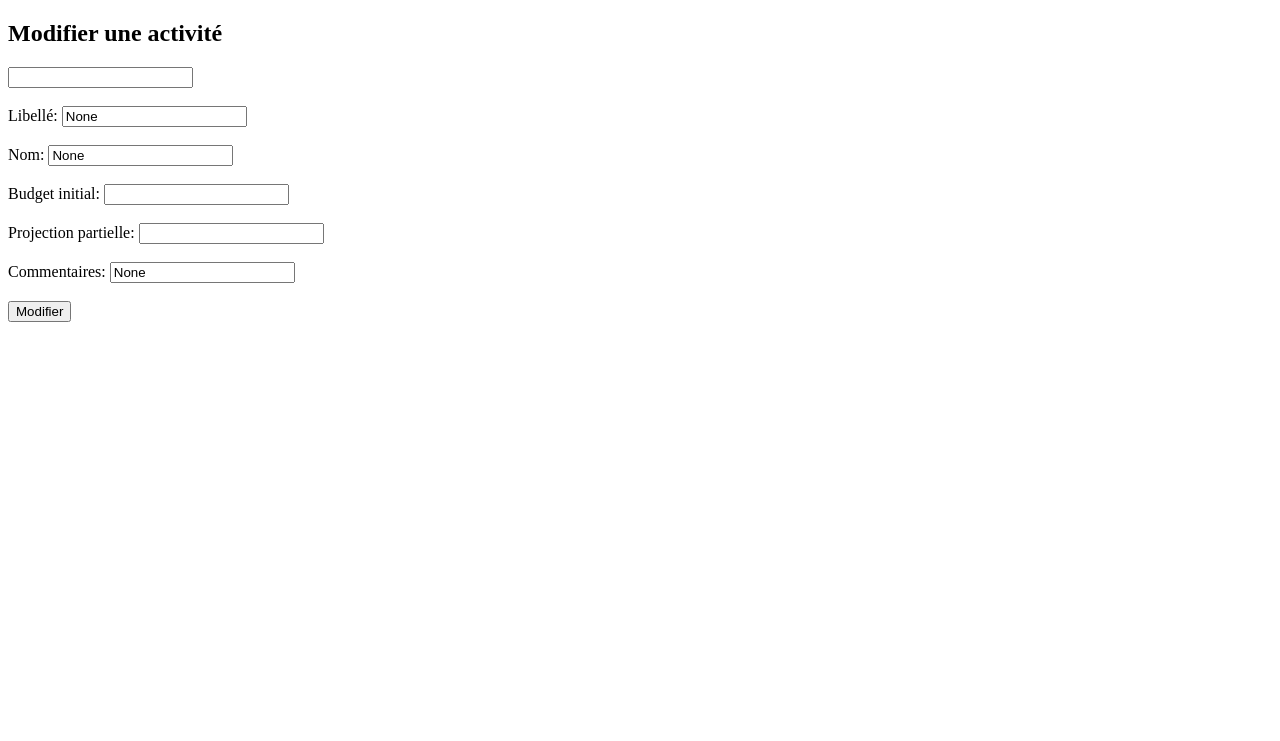
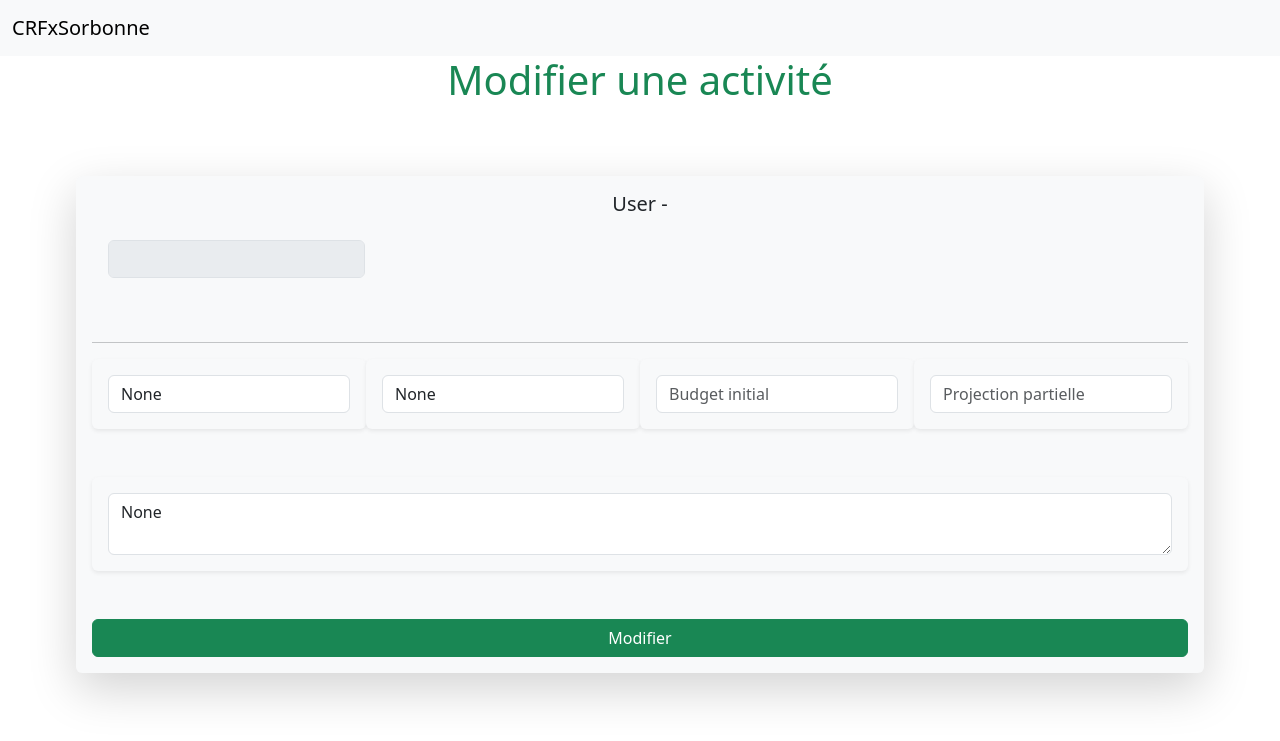
Before and after one commit to Mohand-Arezki-BRANECI/BudgetTrackingApp, a Django app: page /modify_activity_form/ in a window 1280 px wide. Shown: the top 741 px of the page. Run offline with Django 5.2, Linux system fonts and the light colour scheme.

Commit message:
CSS page modifier done

```diff
--- a/budgetTracking/google_authentication/templates/modifyActivityForm.html
+++ b/budgetTracking/google_authentication/templates/modifyActivityForm.html
@@ -1,40 +1,51 @@
-<!DOCTYPE html>
-<html lang="en">
-<head>
-    <meta charset="UTF-8">
-    <meta name="viewport" content="width=device-width, initial-scale=1.0">
-    <title>Modifier une activité</title>
-</head>
-<body>
-<h2>Modifier une activité</h2>
-<form action="/modify_activity/" method="POST">
+{% extends "base.html" %}
+{% block title %}Modifier une activité{% endblock title %}
+{% block content %}
 
-    {% csrf_token %}
 
-    <input type="hidden" id="id" name="id" value="{{ id }}">
 
-    <input type="number" id="idParent" name="idParent" value="{{ idParent }}"><br><br>
 
-    <label for="libelle">Libellé:</label>
-    <input type="text" id="libelle" name="libelle" value="{{ libelle }}" required><br><br>
+    <form class="p-5" action="/modify_activity/" method="POST" style="width: 100%">
 
-    <label for="nom">Nom:</label>
-    <input type="text" id="nom" name="nom" value="{{ nom }}" required><br><br>
+        <div class="card-body text-center">
 
-    <label for="budget_initial">Budget initial:</label>
-    <input type="number" id="budget_initial" name="budget_initial" value="{{ budget_initial }}" required><br><br>
+            <div class="row m-3 shadow-lg p-3 bg-body-tertiary rounded">
 
-    <input type="hidden" id="budget_depense" name="budget_depense" value="{{ budget_depense }}">
+                {% csrf_token %}
 
-    <label for="projection_partielle">Projection partielle:</label>
-    <input type="number" id="projection_partielle" name="projection_partielle" value="{{ projection_partielle }}" required><br><br>
+                <h5>User - {{ user.username }}</h5>
 
-    <label for="commentaires">Commentaires:</label>
-    <input type="text" id="commentaires" name="commentaires" value="{{ commentaires }}"><br><br>
+                <input type="hidden" id="id" name="id" value="{{ id }}">
 
-    <input type="submit" value="Modifier">
-</form>
-</body>
-</html>
+                <div class="row p-3 mb-5 rounded">
+                    <div class="col-auto">
+                        <input type="number" class="form-control" id="idParent" name="idParent" value="{{ idParent }}" disabled>
 
-<!-- nv -->
+                        <input type="hidden" id="idParent" name="idParent" value="{{ idParent }}">
+
+                    </div>
+                    </div>
+                    <hr>
+                    <div class="col-sm shadow-sm p-3 mb-5 bg-body-tertiary rounded">
+                        <input type="text" class="form-control" placeholder="Libellé" aria-label="Libelle" id="libelle" name="libelle" value="{{ libelle }}" required>
+                    </div>
+                    <div class="col-sm shadow-sm p-3 mb-5 bg-body-tertiary rounded">
+                        <input type="text" class="form-control" placeholder="Nom" aria-label="nom" id="nom" name="nom" value="{{ nom }}" required>
+                    </div>
+                    <div class="col-sm shadow-sm p-3 mb-5 bg-body-tertiary rounded">
+                        <input type="number" class="form-control" placeholder="Budget initial" aria-label="budget_initial" id="budget_initial" name="budget_initial" value="{{ budget_initial }}" required>
+                    </div>
+                    <input type="hidden" id="budget_depense" name="budget_depense" value="{{ budget_depense }}">
+                    <div class="col-sm shadow-sm p-3 mb-5 bg-body-tertiary rounded">
+                        <input type="number" class="form-control" placeholder="Projection partielle" aria-label="projection_partielle" id="projection_partielle" name="projection_partielle" value="{{ projection_partielle }}" required>
+                    </div>
+                    <div class="col-sm-12 shadow-sm p-3 mb-5 bg-body-tertiary rounded">
+                        <textarea class="form-control" placeholder="Commentaires" aria-label="commentaires" id="commentaires" name="commentaires">{{ commentaires }}</textarea>
+                    </div>
+                    <input type="submit" class="btn btn-success" value="Modifier">
+                </div>
+            </form>
+        </div>
+    </div>
+</div>
+{% endblock content %}
```
